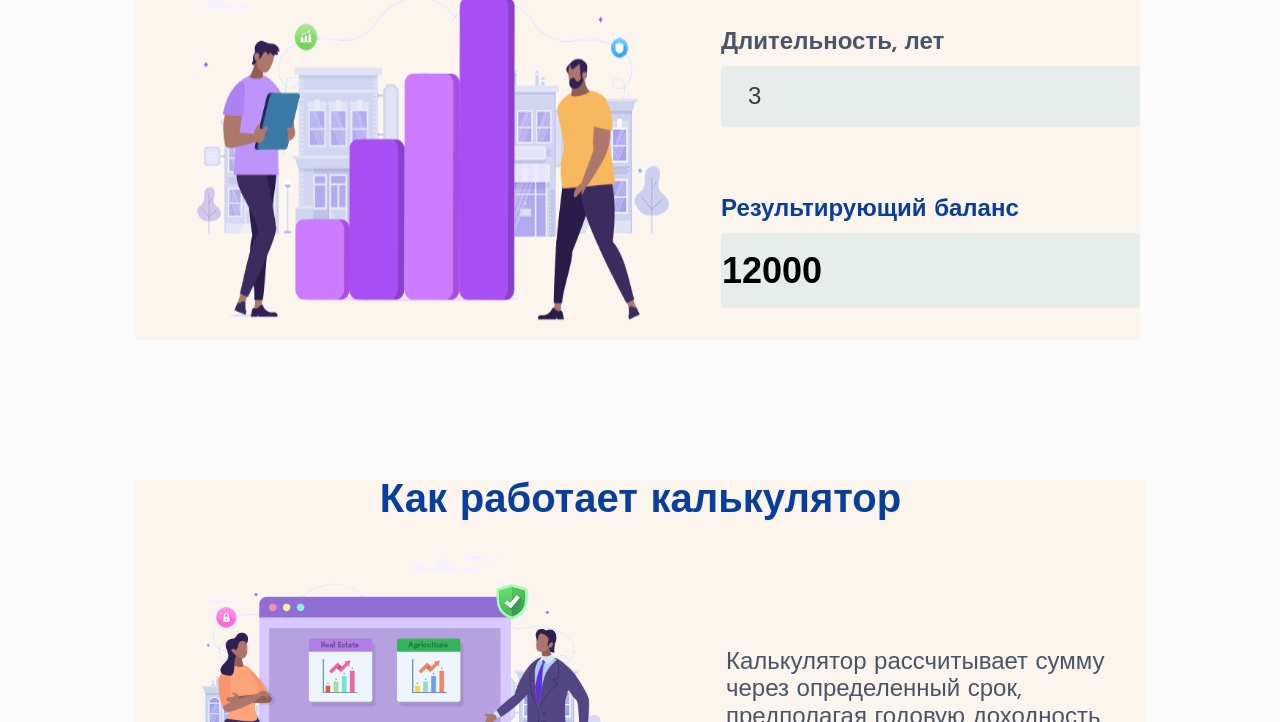
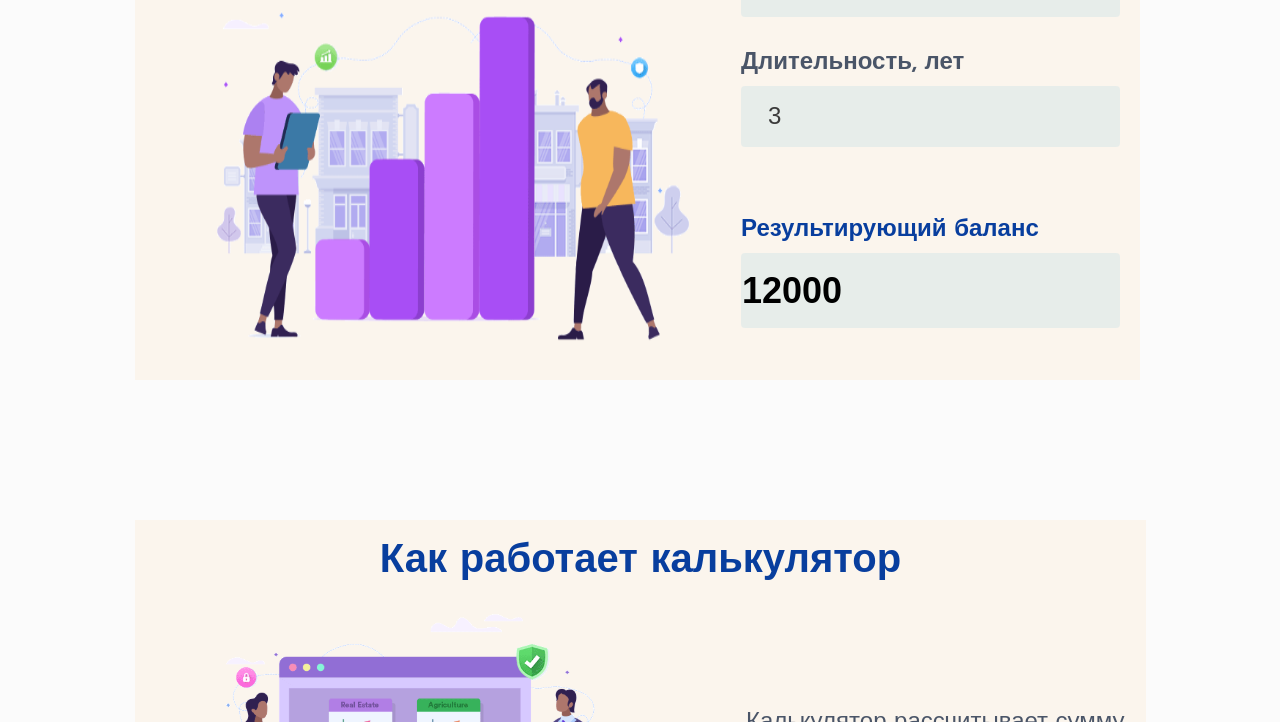
Before and after one commit to Valerij19701971/lesson-2.9-home, a plain HTML site: page index.html in a window 1280 px wide. Shown: the part 417-1139 px from the top of the page. Drawn offline with Linux system fonts and the light colour scheme.

Commit message:
added 20px padding to articles inners

```diff
--- a/style.css
+++ b/style.css
@@ -130,14 +130,11 @@ body {
    padding: 140px 134px 125px 135px;
 }
 
-.article_investments_inner {
-   background-color: rgba(250, 235, 215, 0.4);
-   /* border just for debugging */
-}
-
+.article_investments_inner,
 .article_calculator_working_inner {
    background-color: rgba(250, 235, 215, 0.4);
-   /* border just for debugging */
+   padding: 20px;
+   /* bg just for debugging */
 }
 
 .article_investments_title,
@@ -253,6 +250,8 @@ body {
    padding-top: 124px;
 }
 
+/* @media */
+
 @media screen and (max-width: 1180px) {
 
    .article_investments_content,
```
